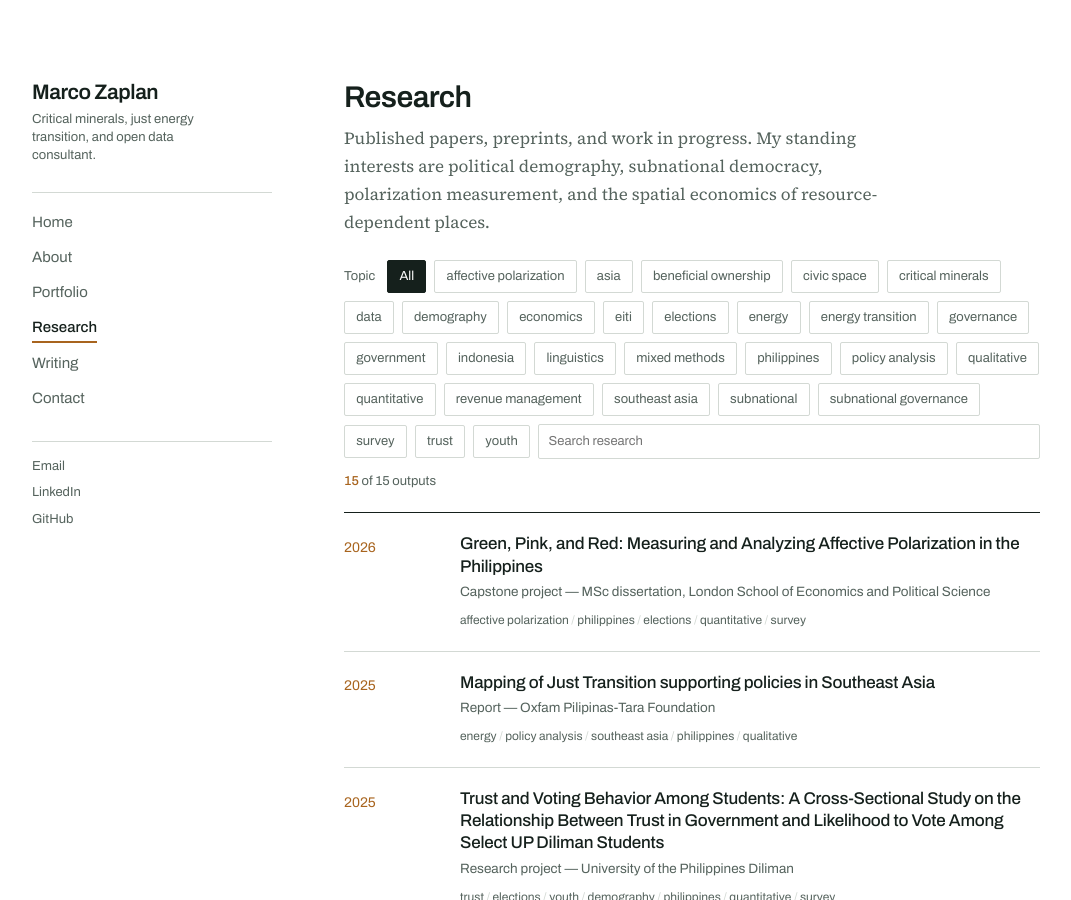
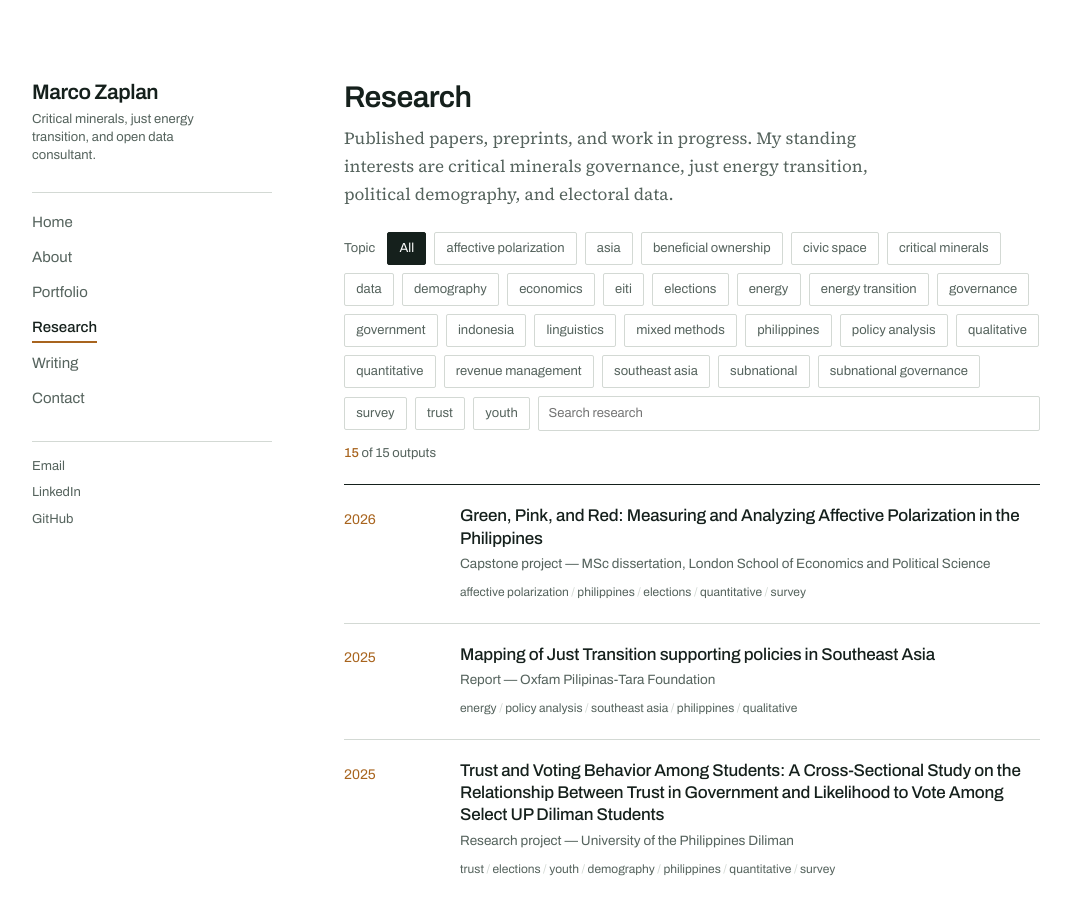
Before and after one commit to marcozaplan/marcozaplan.github.io, a Jekyll site: the page built from research.html, in a window 1280 px wide and 900 px high. Shown: the whole window, without its empty margins (104-1175 px from the left). Built offline with Jekyll 4.4.1, drawn with Linux system fonts in a browser that asks for light colours.

Commit message:
changed research tagline

```diff
--- a/research.html
+++ b/research.html
@@ -10,8 +10,8 @@ description: Papers, preprints, and ongoing research on political demography, ex
 
 <p class="standfirst">
   Published papers, preprints, and work in progress. My standing interests are
-  political demography, subnational democracy, polarization measurement, and
-  the spatial economics of resource-dependent places.
+  critical minerals governance, just energy transition, political demography,
+  and electoral data.
 </p>
 
 {%- assign all_tags = "" -%}
```
